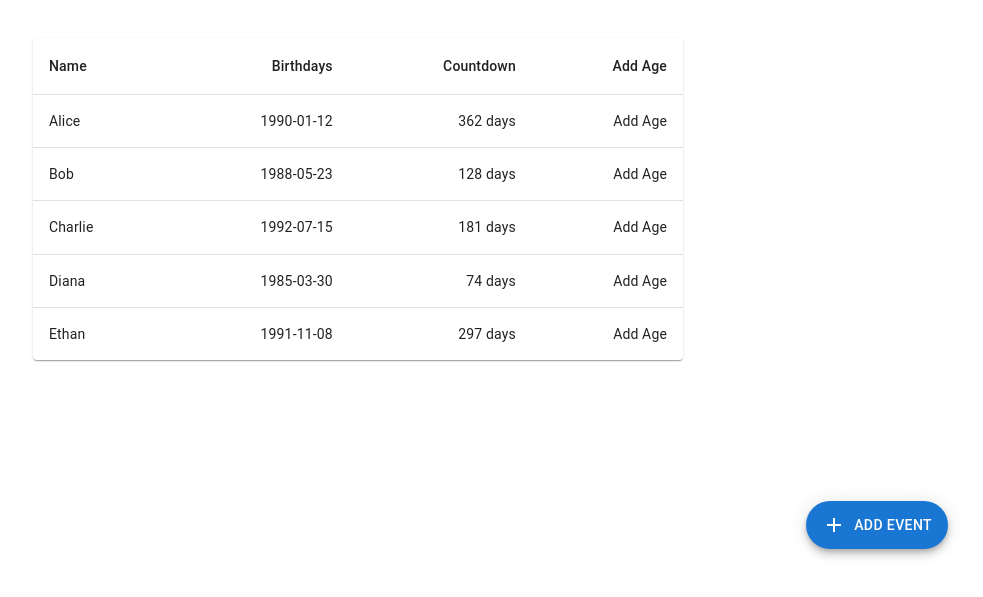
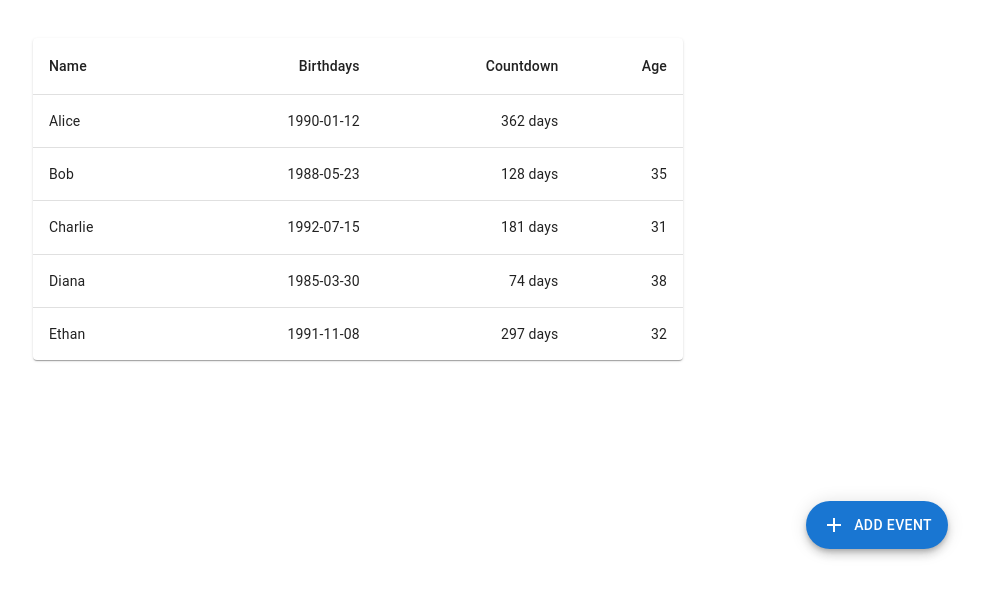
Before and after one commit to Solstap/reminders-app, a React (Vite) app: page / in a window 1280 px wide. Shown: the part 201-798 px from the top of the page, without its empty margins (282-1265 px from the left). Built offline with nearby package versions, Linux system fonts and the light colour scheme.

Commit message:
added countdown and add form

```diff
--- a/src/App.jsx
+++ b/src/App.jsx
@@ -11,20 +11,14 @@ import TableContainer from '@mui/material/TableContainer';
 import TableHead from '@mui/material/TableHead';
 import TableRow from '@mui/material/TableRow';
 import Paper from '@mui/material/Paper';
-import Button from '@mui/material/Button';
+// import Button from '@mui/material/Button';
 import Fab from '@mui/material/Fab';
 import AddEventForm from './Components/forms/AddPerson';
 import AddIcon from '@mui/icons-material/Add';
 
 import Countdown from './Components/Countdown';
+import Age from './Components/Age';
 
-function createData(name, birthday){
-  return { name, birthday };
-}
-
-const rows = [
-  createData('Roxana Mihaila', '1993-06-28'),
-];
 
 //list of birthdays
 let birthdayList = [
@@ -34,7 +28,6 @@ let birthdayList = [
   { name: "Diana", birthday: "1985-03-30" },
   { name: "Ethan", birthday: "1991-11-08" },
 ]
-
 
 
 export default function App() {
@@ -51,7 +44,7 @@ export default function App() {
             <TableCell>Name</TableCell>
             <TableCell align="right">Birthdays</TableCell>
             <TableCell align="right">Countdown</TableCell>
-            <TableCell align="right">Add Age</TableCell>
+            <TableCell align="right">Age</TableCell>
           </TableRow>
         </TableHead>
         <TableBody>
@@ -67,7 +60,9 @@ export default function App() {
               <TableCell align="right">
                 <Countdown targetDate={row.birthday} />
               </TableCell>
-              <TableCell align="right">Add Age</TableCell>
+              <TableCell align="right">
+                <Age targetDate={row.birthday} />
+              </TableCell>
             </TableRow>
           ))}
         </TableBody>
--- a/src/Components/Age.jsx
+++ b/src/Components/Age.jsx
@@ -1,6 +1,6 @@
 
-function calculateAge(birthday) {
-    const birthDate = new Date(birthday);
+function calculateAge({targetDate}) {
+    const birthDate = new Date(targetDate);
     const currentDate = new Date();
 
     //calculate age (years) current year to birth year
@@ -9,9 +9,13 @@ function calculateAge(birthday) {
     //calculate age (months) difference from current month to birth month
     const monthDiff = currentDate.getMonth() - birthDate.getMonth();
 
+
+
     // if statement to check if the birth month is later in the year than current month,
     //  "should" subtract 1 from the age if the birthday month hasnt occured during current year
     if (monthDiff < 0 || (monthDiff === 0 && currentDate.getDate() < birthDate.getDate()))
 
     return age - 1;
-  };
+  }
+
+  export default calculateAge;
```
